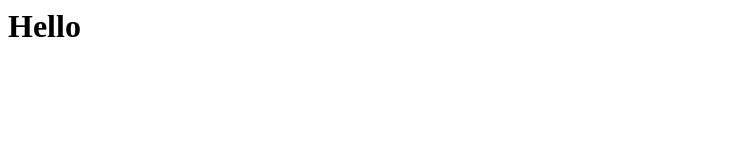
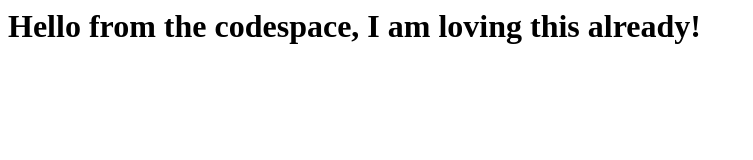
Before and after one commit to karisgit/codespaces-and-visualstudio, a plain HTML site: page index.html in a window 1280 px wide. Shown: the whole page, without its empty margins (0-753 px from the left). Drawn offline with Linux system fonts and the light colour scheme.

Commit message:
Adding hello from the codespace

```diff
--- a/index.html
+++ b/index.html
@@ -1,4 +1,4 @@
 <HTML>
-<h1>Hello</h1>
+<h1>Hello from the codespace, I am loving this already!</h1>
 
 </HTML>
```
